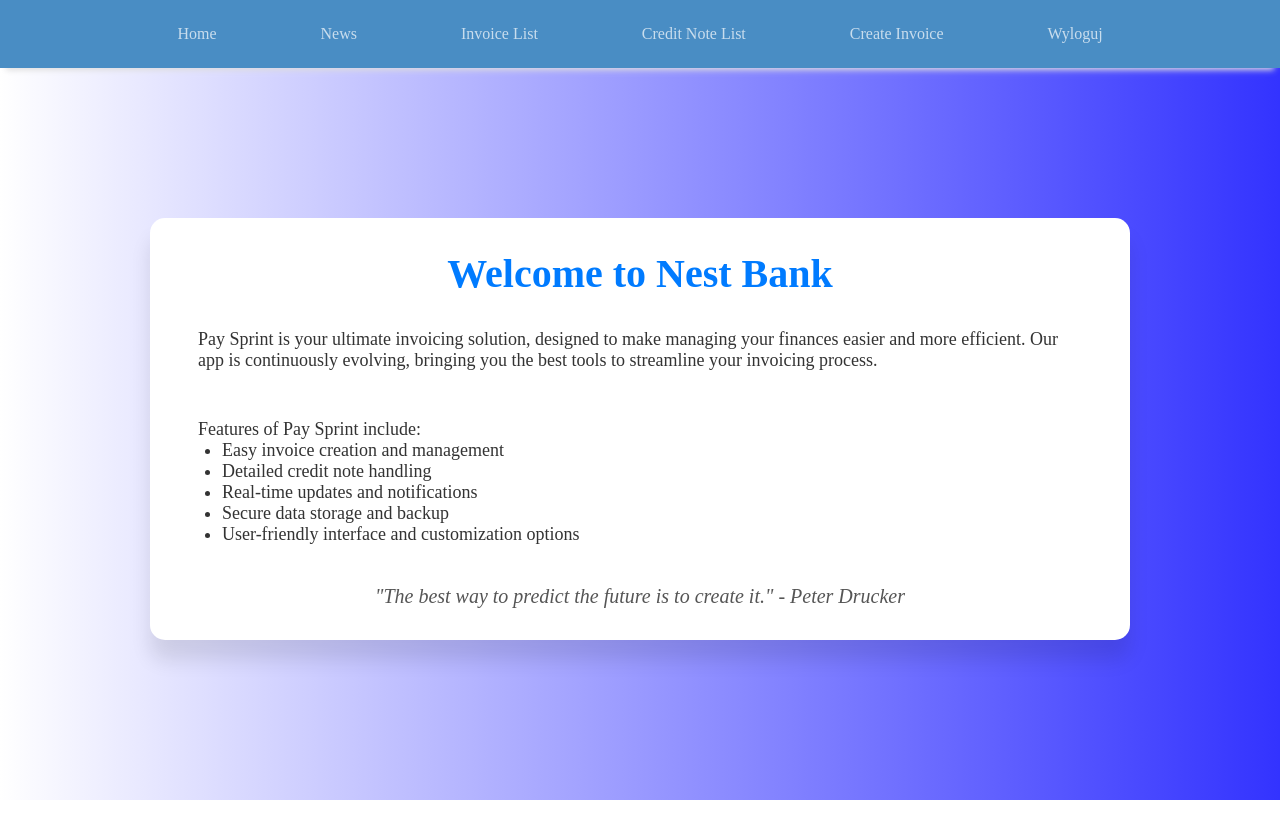
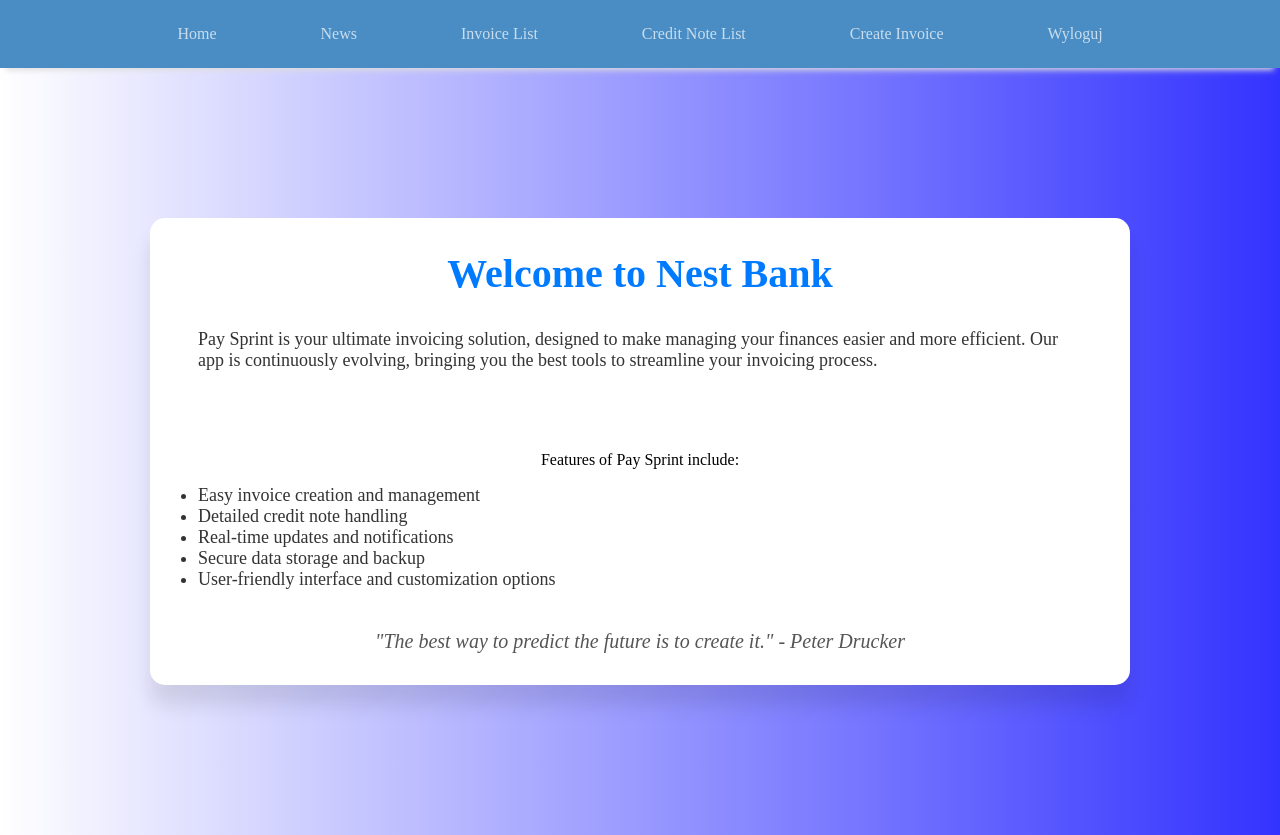
Before and after one commit to KacperLewicki/Invoices_Finance, a React (Create React App) app in the folder frontend/: page /HomePage in a window 1280 px wide. Before the commit the page ends 800 px from the top, so only its background shows below. Built offline with nearby package versions, Linux system fonts and the light colour scheme; sample sign-in values are in the browser's storage.

Commit message:
add new hook and opytamalization of scripts

```diff
--- /dev/null
+++ b/frontend/src/app/App.jsx
@@ -0,0 +1,36 @@
+import React, {useState} from 'react'
+import { BrowserRouter as  Router} from 'react-router-dom';
+import MainApp from './MainPageApp/mainPage_App';
+
+const App = () => {
+
+    const [isLoggedIn, setIsLoggedIn] = useState(() => {
+
+      return localStorage.getItem('isLoggedIn') === 'true';
+
+    });
+
+    const handleLogin = () => {
+
+      setIsLoggedIn(true);
+      localStorage.setItem('isLoggedIn', 'true');
+
+    };
+
+    const handleLogout = () => {
+
+      setIsLoggedIn(false);
+      localStorage.removeItem('isLoggedIn');
+
+    };
+
+    return (
+      <Router>
+
+          <MainApp isLoggedIn={isLoggedIn} onLogin={handleLogin} onLogout={handleLogout} />
+
+      </Router>
+    );
+};
+
+export default App;
--- /dev/null
+++ b/frontend/src/app/MainPageApp/mainPage_App.jsx
@@ -0,0 +1,48 @@
+import { BrowserRouter as Router, Routes, Route, useNavigate } from 'react-router-dom';
+import "./mainPage_App.css";
+import { Nav } from '../Nav/nav';
+import HomePage from "../../pages/Home/homePage";
+import Signup from '../../pages/Registration/signup';
+import Login from '../../pages/Login/login';
+import NewsPage from '../../pages/NewsPage/newsPage';
+import CreateInvoicePage from '../../pages/CreateInvoicePage/CreateInvoicePage';
+import CreditNoteListPage from '../../pages/CreditNotePage/creditNotePage';
+import InvoiceListPage from '../../pages/InvoicesPage/invoicesPage';
+import React, {useEffect} from 'react';
+import  useBackgroundColor  from '../../hooks/useBackGroundColor';
+
+const MainApp = ({ isLoggedIn, onLogin, onLogout, }) => {
+
+  const navigate = useNavigate();
+
+  const backgroundcolor = useBackgroundColor();
+
+  useEffect(() => {
+
+    if (!isLoggedIn && (window.location.pathname !== '/' && window.location.pathname !== '/Signup')) {
+
+      navigate('/');
+    }
+  }, [isLoggedIn, navigate]);
+
+  return (
+    <>
+      <div style={backgroundcolor} className='App'>
+      {isLoggedIn && <Nav onLogout={onLogout} />}
+
+        <Routes>
+          <Route path="/" element={<Login onLogin={onLogin} />} />
+          <Route path="/Signup" element={<Signup />} />
+          <Route path="/HomePage" element={<HomePage />} />
+          <Route path="/NewsPage" element={<NewsPage />} />
+          <Route path="/CreateInvoicePage" element={<CreateInvoicePage />} />
+          <Route path="/CreditNoteListPage" element={<CreditNoteListPage />} />
+          <Route path="/InvoiceListPage" element={<InvoiceListPage />} />
+        </Routes>
+
+      </div>
+    </>
+  );
+};
+
+export default MainApp;
--- a/frontend/src/app/MainPage_App.jsx
+++ /dev/null
@@ -1,110 +0,0 @@
-import { BrowserRouter as  Router,Routes, Route, useNavigate } from 'react-router-dom';
-import "./MainPage_App.css";
-import HomePage from "../pages/Home/homePage";
-import Signup from '../pages/Registration/signup';
-import Login from '../pages/Login/login';
-import NewsPage from '../pages/NewsPage/newsPage';
-import CreateInvoicePage from '../pages/CreateInvoicePage/CreateInvoicePage';
-import CreditNoteListPage from '../pages/CreditNotePage/creditNotePage';
-import InvoiceListPage from '../pages/InvoicesPage/invoicesPage';
-import React, {useState, useEffect} from 'react';
-
-const App = () => {
-  const [isLoggedIn, setIsLoggedIn] = useState(() => {
-
-    return localStorage.getItem('isLoggedIn') === 'true';
-  });
-
-
-  const handleLogin = () => {
-    setIsLoggedIn(true);
-    localStorage.setItem('isLoggedIn', 'true');
-  };
-
-  const handleLogout = () => {
-    setIsLoggedIn(false);
-    localStorage.removeItem('isLoggedIn');
-  };
-
-  return (
-    <Router>
-      <div>
-        <MainApp isLoggedIn={isLoggedIn} onLogin={handleLogin} onLogout={handleLogout} />
-      </div>
-    </Router>
-  );
-};
-
-const MainApp = ({ isLoggedIn, onLogin, onLogout }) => {
-
-  const navigate = useNavigate();
-
-  const [gradient, setGradient] = useState({
-    start: 'rgba(255, 255, 255, 0.8)',
-    end: 'rgba(0, 0, 255, 0.8)'
-  });
-
-  useEffect(() => {
-    const updateGradient = (e) => {
-      const x = e.clientX / window.innerWidth;
-      const y = e.clientY / window.innerHeight;
-      setGradient({
-        start: `rgba(194, 86, 236, ${1 - Math.max(x, y)})`,
-        end: `rgba(0, 0, 255, ${Math.max(x, y)})`
-      });
-    };
-
-    window.addEventListener('mousemove', updateGradient);
-
-    return () => {
-      window.removeEventListener('mousemove', updateGradient);
-    };
-  }, []);
-
-  const backgroundStyle = {
-    background: `linear-gradient(to right, ${gradient.start}, ${gradient.end})`,
-    transition: 'background 1s ease'
-  };
-
-  useEffect(() => {
-    if (!isLoggedIn && (window.location.pathname !== '/' && window.location.pathname !== '/Signup')) {
-      navigate('/');
-    }
-  }, [isLoggedIn, navigate]);
-
-  return (
-    <>
-      <div style={backgroundStyle} className='App'>
-      {isLoggedIn && <Nav onLogout={onLogout} />}
-      <Routes>
-        <Route path="/" element={<Login onLogin={onLogin} />} />
-        <Route path="/Signup" element={<Signup />} />
-        <Route path="/HomePage" element={<HomePage />} />
-        <Route path="/NewsPage" element={<NewsPage />} />
-        <Route path="/CreateInvoicePage" element={<CreateInvoicePage />} />
-        <Route path="/CreditNoteListPage" element={<CreditNoteListPage />} />
-        <Route path="/InvoiceListPage" element={<InvoiceListPage />} />
-      </Routes>
-      </div>
-    </>
-  );
-};
-
-const Nav = ({ onLogout }) => {
-  const navigate = useNavigate();
-
-  return (
-    <nav>
-      <div className="buttons_Menu" role="group">
-        <button type="button" className="button_StartMenu" onClick={() => navigate('/HomePage')}>Home</button>
-        <button type="button" className="button_StartMenu" onClick={() => navigate('/NewsPage')}>News</button>
-        <button type="button" className="button_StartMenu" onClick={() => navigate('/InvoiceListPage')}>Invoice List</button>
-        <button type="button" className="button_StartMenu" onClick={() => navigate('/CreditNoteListPage')}>Credit Note List</button>
-        <button type="button" className="button_StartMenu" onClick={() => navigate('/CreateInvoicePage')}>Create Invoice</button>
-        <button type="button" className="button_StartMenu" onClick={onLogout}>Wyloguj</button>
-      </div>
-    </nav>
-  );
-};
-
-export default App;
--- /dev/null
+++ b/frontend/src/app/Nav/nav.jsx
@@ -0,0 +1,19 @@
+import {useNavigate} from 'react-router-dom';
+
+export const Nav = ({ onLogout }) => {
+
+    const navigate = useNavigate();
+
+    return (
+      <nav>
+        <div className="buttons_Menu" role="group">
+          <button type="button" className="button_StartMenu" onClick={() => navigate('/HomePage')}>Home</button>
+          <button type="button" className="button_StartMenu" onClick={() => navigate('/NewsPage')}>News</button>
+          <button type="button" className="button_StartMenu" onClick={() => navigate('/InvoiceListPage')}>Invoice List</button>
+          <button type="button" className="button_StartMenu" onClick={() => navigate('/CreditNoteListPage')}>Credit Note List</button>
+          <button type="button" className="button_StartMenu" onClick={() => navigate('/CreateInvoicePage')}>Create Invoice</button>
+          <button type="button" className="button_StartMenu" onClick={onLogout}>Wyloguj</button>
+        </div>
+      </nav>
+    );
+  };
--- /dev/null
+++ b/frontend/src/hooks/useBackGroundColor.jsx
@@ -0,0 +1,34 @@
+import { useEffect, useState } from 'react';
+
+const useBackgroundColor = () => {
+
+  const [gradient, setGradient] = useState({
+    start: 'rgba(255, 255, 255, 0.8)',
+    end: 'rgba(0, 0, 255, 0.8)'
+  });
+
+  useEffect(() => {
+    const updateGradient = (e) => {
+      const x = e.clientX / window.innerWidth;
+      const y = e.clientY / window.innerHeight;
+
+      setGradient({
+        start: `rgba(194, 86, 236, ${1 - Math.max(x, y)})`,
+        end: `rgba(0, 0, 255, ${Math.max(x, y)})`
+      });
+    };
+
+    window.addEventListener('mousemove', updateGradient);
+
+    return () => {
+      window.removeEventListener('mousemove', updateGradient);
+    };
+  }, []);
+
+  return {
+    background: `linear-gradient(to right, ${gradient.start}, ${gradient.end})`,
+    transition: 'background 1s ease'
+  };
+};
+
+export default useBackgroundColor;
--- a/frontend/src/index.js
+++ b/frontend/src/index.js
@@ -1,6 +1,6 @@
 import React from 'react';
 import ReactDOM from 'react-dom/client';
-import App from './App/MainPage_App';
+import App from './App/App';
 import './index.css';
 
 const root = ReactDOM.createRoot(document.getElementById('root'));
--- a/frontend/src/pages/Home/homePage.css
+++ b/frontend/src/pages/Home/homePage.css
@@ -33,11 +33,12 @@
     transition: transform 0.3s ease, box-shadow 0.3s ease;
     border-radius: 10px;
     padding: 1rem;
+
 }
 
 .description:hover {
-    transform: scale(1.05);
-    box-shadow: 0 10px 20px rgba(0, 0, 0, 0.2);
+    transform: scale(1.02);
+    box-shadow: 2 20px 30px rgba(0, 0, 0, 0.2);
 }
 
 .description ul {
--- a/frontend/src/pages/Home/homePage.jsx
+++ b/frontend/src/pages/Home/homePage.jsx
@@ -14,16 +14,16 @@ return(
                     Our app is continuously evolving, bringing you the best tools to
                     streamline your invoicing process.
                 </p>
-                <p className='description'>
+                <p className='description'></p>
                     Features of Pay Sprint include:
-                    <ul>
+                    <ul className='description'>
                         <li>Easy invoice creation and management</li>
                         <li>Detailed credit note handling</li>
                         <li>Real-time updates and notifications</li>
                         <li>Secure data storage and backup</li>
                         <li>User-friendly interface and customization options</li>
                     </ul>
-                </p>
+
                 <blockquote className='quote'>
                     "The best way to predict the future is to create it." - Peter Drucker
                 </blockquote>
--- a/frontend/src/pages/Login/login.jsx
+++ b/frontend/src/pages/Login/login.jsx
@@ -1,5 +1,5 @@
-import React, { useState } from 'react'
-import {Link, useNavigate} from 'react-router-dom'
+import React, { useState } from 'react';
+import {Link, useNavigate} from 'react-router-dom';
 import validationLogin from '../../components/ValidationLoginAndRegistration/loginValidation';
 import axios from 'axios';
 import "./login.css";
```
Also changed, not shown: frontend/src/app/MainPageApp/mainPage_App.css (renamed from frontend/src/app/MainPage_App.css), 1 other file (tests, documents, lock files or other folders).
